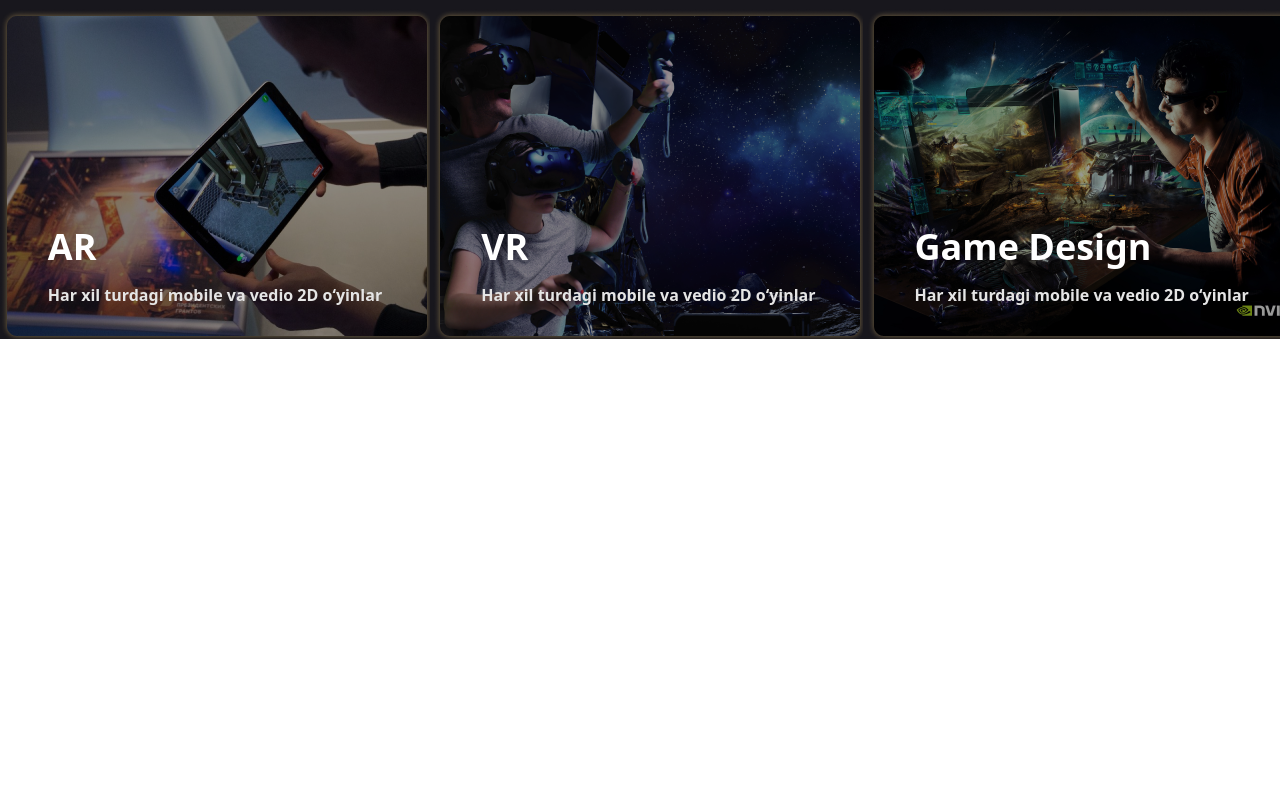
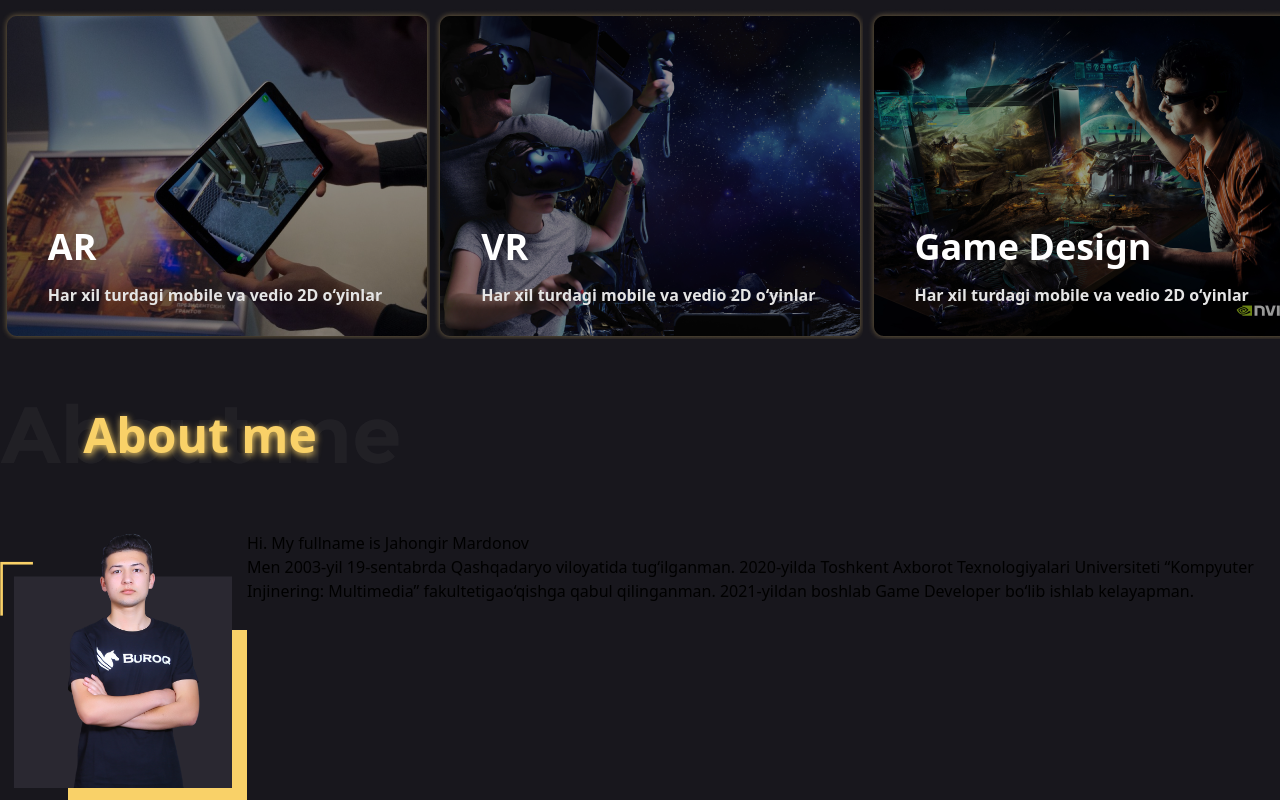
Before and after one commit to saviortm/portfolio_joxa, a Vue app: page / in a window 1280 px wide. Shown: the part 1129-1929 px from the top of the page. Before the commit the page ends 1468 px from the top, so only its background shows below. Built offline with nearby package versions, Linux system fonts and the light colour scheme.

Commit message:
about section wip

```diff
--- a/src/components/blocks/TitleSection.vue
+++ b/src/components/blocks/TitleSection.vue
@@ -18,7 +18,7 @@ const props = defineProps({
 <template>
   <div
     :style="`background-image: url(${props?.img});`"
-    class="bg-no-repeat h-16 w-[342px] flex items-center justify-center my-16"
+    class="bg-no-repeat h-16 w-[400px] flex items-center justify-center my-16"
   >
     <h1 class="font-semibold text-color-title text-5xl text-shadow">
       {{ props.title }}
--- /dev/null
+++ b/src/components/layouts/AboutMe.vue
@@ -0,0 +1,31 @@
+<script setup>
+import { TitleSection } from '../blocks'
+import aboutImg from '../../../src/assets/images/about-me.png'
+
+const name = 'About me'
+</script>
+
+<template>
+  <div class="grid-container">
+    <TitleSection :img="aboutImg" :title="name" />
+  </div>
+  <div class="flex">
+    <div>
+      <img src="../../assets/images/joxa.png" alt="joxa" />
+    </div>
+    <div>
+      <h3>Hi. My fullname is Jahongir Mardonov</h3>
+      <p>
+        Men 2003-yil 19-sentabrda Qashqadaryo viloyatida tug‘ilganman.
+        2020-yilda Toshkent Axborot Texnologiyalari Universiteti “Kompyuter
+        Injinering: Multimedia” fakultetigao‘qishga qabul qilinganman.
+        2021-yildan boshlab Game Developer bo‘lib ishlab kelayapman.
+      </p>
+      <div>
+
+      </div>
+    </div>
+  </div>
+</template>
+
+<style scoped></style>
--- a/src/components/layouts/Services.vue
+++ b/src/components/layouts/Services.vue
@@ -9,7 +9,6 @@ import eduGames from '../../../src/assets/images/edu-games.png'
 import arGames from '../../../src/assets/images/ar.png'
 import vrGames from '../../../src/assets/images/vr.png'
 import designGames from '../../../src/assets/images/game-design.png'
-
 
 const name = 'Services'
 
@@ -52,14 +51,11 @@ const data = reactive({
 <template>
   <div class="grid-container">
     <TitleSection :img="serviceImg" :title="name" />
-      <div class="grid grid-cols-3 gap-x-5 gap-y-16 text-white">
-          <div
-              v-for="(service, index) in data.serviceData"
-              :key="index"
-          >
-              <ServiceCard :service="service" />
-          </div>
+    <div class="grid grid-cols-3 gap-x-5 gap-y-16 text-white">
+      <div v-for="(service, index) in data.serviceData" :key="index">
+        <ServiceCard :service="service" />
       </div>
+    </div>
   </div>
 </template>
 
--- a/src/components/layouts/index.js
+++ b/src/components/layouts/index.js
@@ -1,3 +1,4 @@
 export { default as Navbar } from './Navbar.vue'
 export { default as Header } from './Header.vue'
 export { default as Services } from './Services.vue'
+export { default as AboutMe } from './AboutMe.vue'
--- a/src/views/Home.vue
+++ b/src/views/Home.vue
@@ -1,10 +1,10 @@
 <script setup>
-import { Header } from '../components/layouts';
-import { Services } from '../components/layouts';
+import { Header, Services, AboutMe } from '../components/layouts'
 </script>
 <template>
-    <div class="bg-dark-black">
-        <Header/>
-        <Services/>
-    </div>
+  <div class="bg-dark-black">
+    <Header />
+    <Services />
+    <AboutMe />
+  </div>
 </template>
--- a/tailwind.config.js
+++ b/tailwind.config.js
@@ -10,7 +10,8 @@ export default {
             'pale-white': '#E5E5E5',
             'pale-gold': '#DEBA6C',
             'dark-black': '#18171D',
-            'color-title': '#F9D168'
+            'color-title': '#F9D168',
+            'dark-gray': '#212029'
         },
     },
   },
```
Also changed, not shown: src/assets/images/about-me.png (added), src/assets/images/joxa.png (added).
